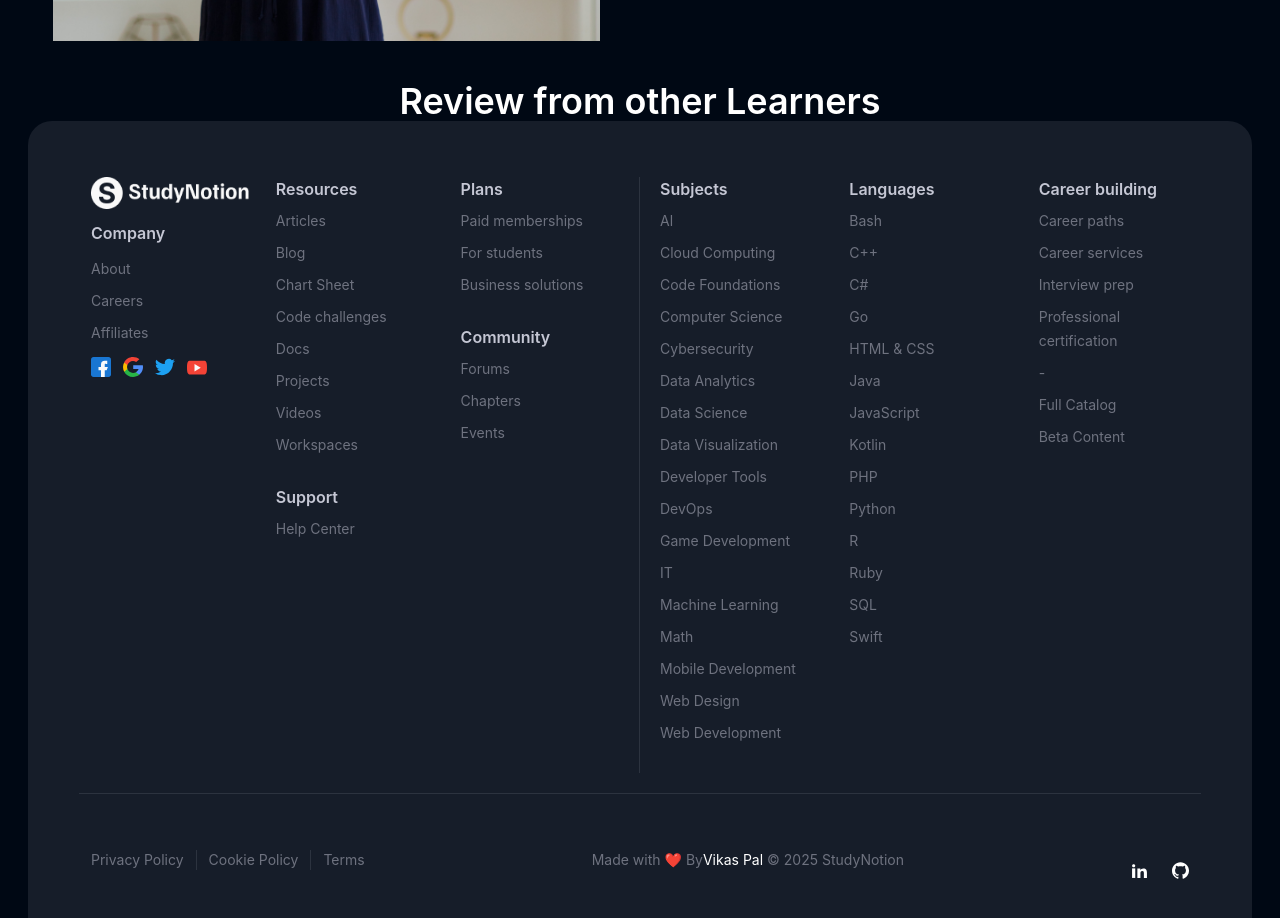
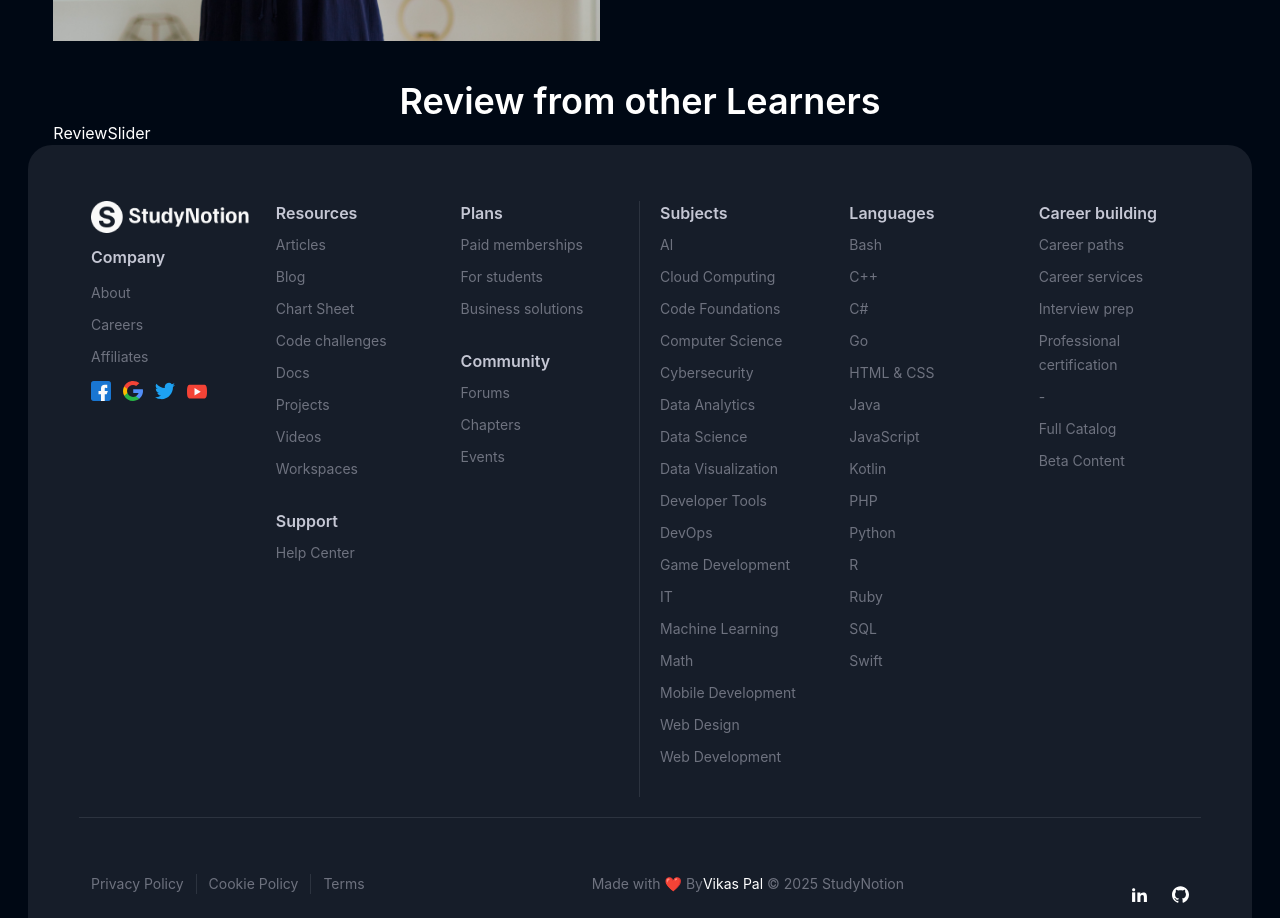
Before and after one commit to vikass-pal/StudyNotion, a React (Create React App) app: page / in a window 1280 px wide. Shown: the part 4420-5338 px from the top of the page. Built offline with nearby package versions, Linux system fonts and the light colour scheme; no server answers.

Commit message:
Review Slidr added

```diff
--- /dev/null
+++ b/src/components/common/ReviewSlider.jsx
@@ -0,0 +1,9 @@
+import React from 'react'
+
+const ReviewSlider = () => {
+  return (
+    <div>ReviewSlider</div>
+  )
+}
+
+export default ReviewSlider
--- a/src/components/core/ViewCourse/CourseReviewModal.jsx
+++ b/src/components/core/ViewCourse/CourseReviewModal.jsx
@@ -43,7 +43,7 @@ const CourseReviewModal = ({setReviewModal}) => {
             {/* Modal header */}
             <div>
                 <p>Add Review</p>
-                <button onClick={setReviewModal(false)}>
+                <button onClick={() => setReviewModal(false)}>
                     Close
                 </button>
                 {/* modal body */}
--- a/src/pages/Home.jsx
+++ b/src/pages/Home.jsx
@@ -10,6 +10,7 @@ import TimelineSection from '../components/core/HomePage/TimelineSection';
 import InstuctorSection from '../components/core/HomePage/InstuctorSection';
 import ExploreMore from '../components/core/HomePage/ExploreMore';
 import Footer from '../components/core/HomePage/common/footer';
+import ReviewSlider from '../components/common/ReviewSlider';
 
 export const Home = () => {
   return (
@@ -184,6 +185,7 @@ export const Home = () => {
                 <InstuctorSection/>
                 <h2 className='text-center font-semibold text-4xl mt-10 '>Review from other Learners</h2>
                 {/* Review slider here */}
+                <ReviewSlider/>
           </div>
 
            <Footer/>
--- a/src/pages/ViewCourse.jsx
+++ b/src/pages/ViewCourse.jsx
@@ -38,7 +38,7 @@ const dispatch = useDispatch();
             <Outlet />
         </div>
     </div>
-    <CourseReviewModal setReviewModal={setReviewModal}/>
+    {reviewModal && (<CourseReviewModal setReviewModal={setReviewModal}/>)}
     </>
   )
 }
```
